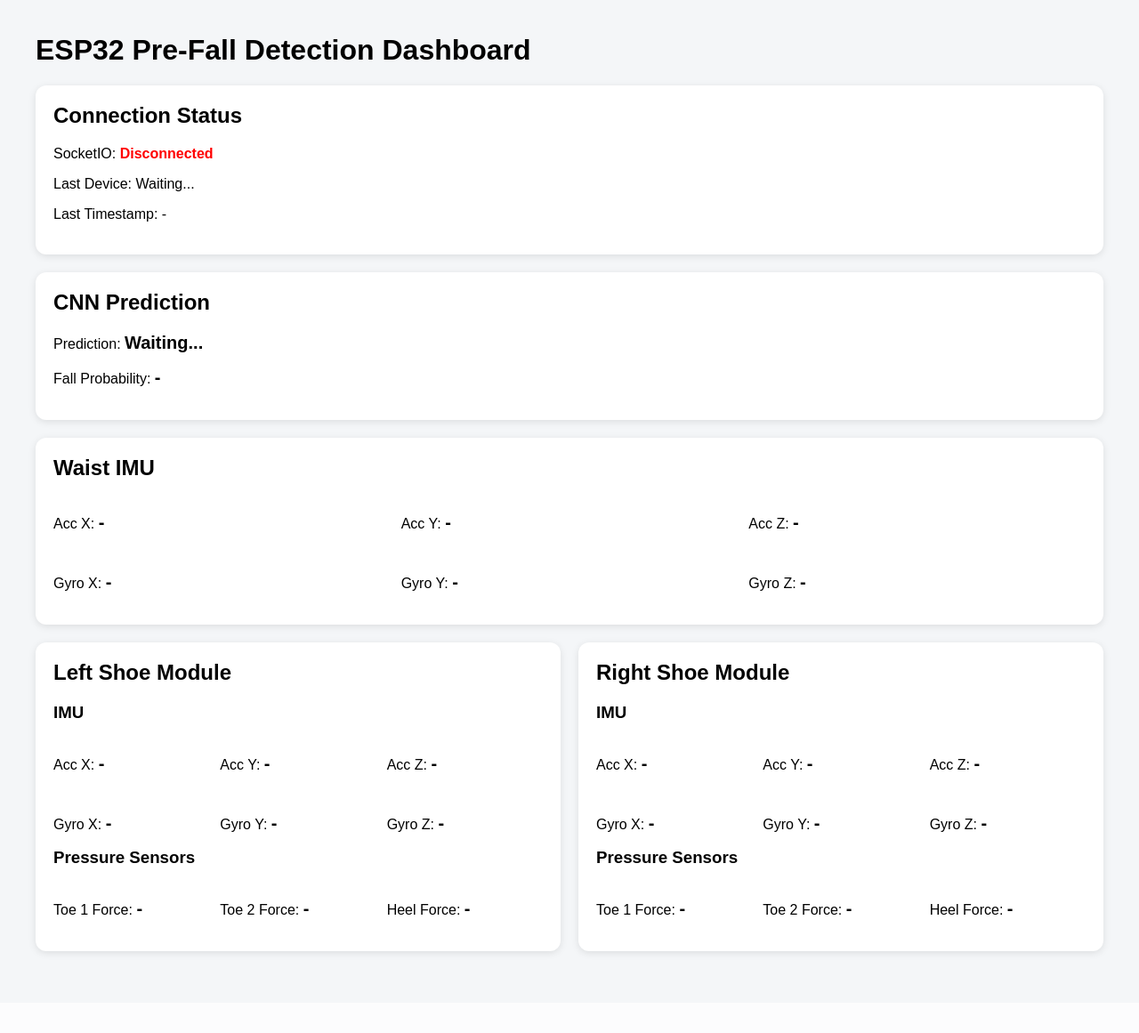
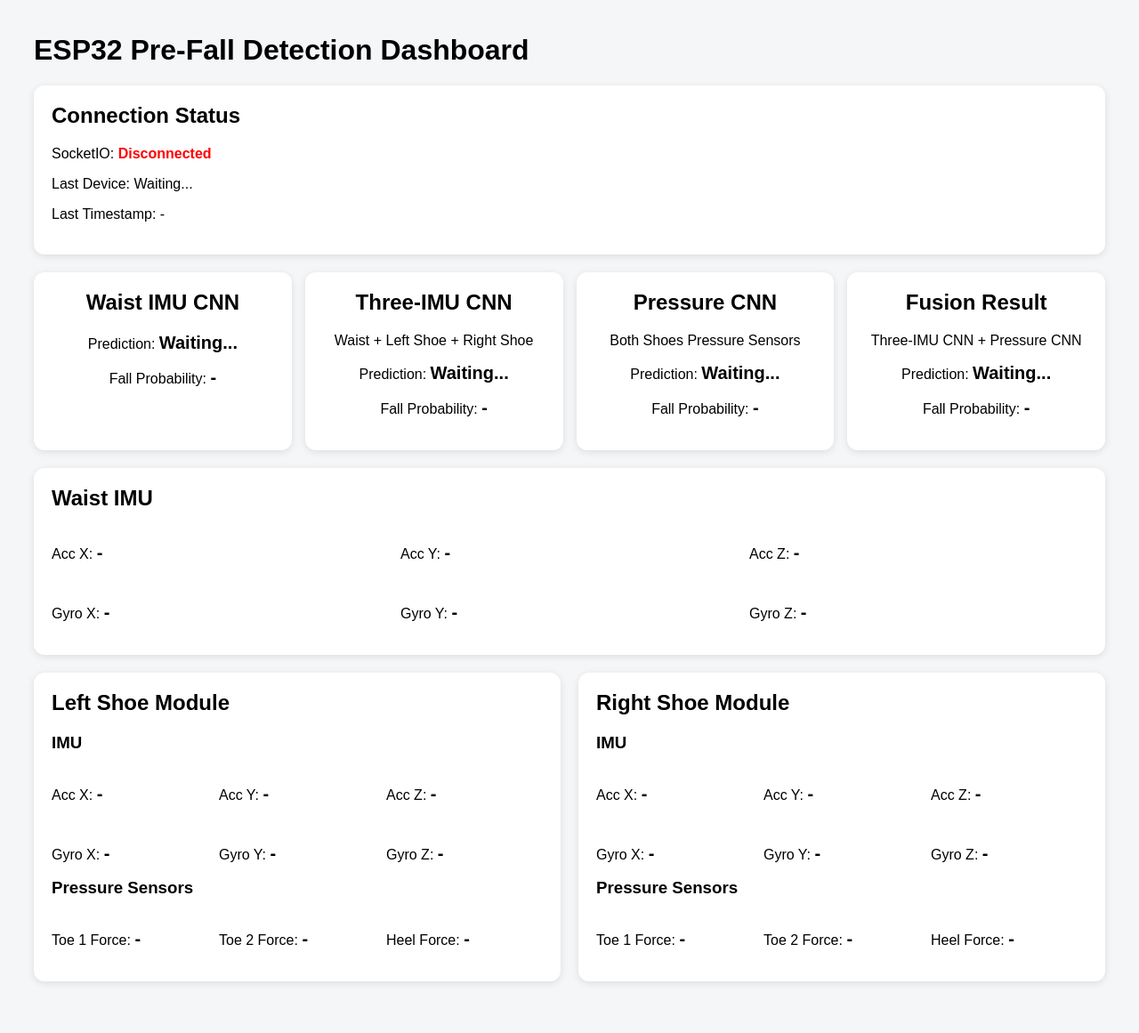
Before and after one commit to Willyy33/FallDetection, a Flask app: page / in a window 1280 px wide. Shown: the whole page at 89% size. Before the commit the page ends 1075 px from the top, so only its background shows below. Run offline with Flask 3, Linux system fonts and the light colour scheme; parts of the project's set-up code (start-up, migrations or seed data) failed here and were passed over; some libraries are stand-ins or nearby versions.

Commit message:
fall detection modules ui update

```diff
--- a/app.py
+++ b/app.py
@@ -99,7 +99,10 @@ def on_message(client, userdata, msg):
             "timestamp": payload.get("timestamp"),
             "imu": imu,
             "pressure": pressure,
-            "predictionResult": None
+            "predictionResult": None,
+            "combinedPredictionResult": None,
+            "pressurePredictionResult": None,
+            "fusionPredictionResult": None
         }
 
         # Run CNN prediction only using waist IMU
--- a/templates/index.html
+++ b/templates/index.html
@@ -12,7 +12,7 @@
         }
 
         .container {
-            max-width: 1200px;
+            max-width: 1300px;
             margin: auto;
         }
 
@@ -28,6 +28,17 @@
             display: grid;
             grid-template-columns: repeat(3, 1fr);
             gap: 12px;
+        }
+
+        .prediction-grid {
+            display: grid;
+            grid-template-columns: repeat(4, 1fr);
+            gap: 15px;
+        }
+
+        .prediction-card {
+            min-height: 160px;
+            text-align: center;
         }
 
         .shoe-grid {
@@ -63,12 +74,24 @@
             margin-top: 0;
         }
 
+        @media (max-width: 1100px) {
+            .prediction-grid {
+                grid-template-columns: repeat(2, 1fr);
+            }
+        }
+
         @media (max-width: 900px) {
             .shoe-grid {
                 grid-template-columns: 1fr;
             }
 
             .grid {
+                grid-template-columns: 1fr;
+            }
+        }
+
+        @media (max-width: 700px) {
+            .prediction-grid {
                 grid-template-columns: 1fr;
             }
         }
@@ -87,10 +110,33 @@
         <p>Last Timestamp: <span id="lastTimestamp">-</span></p>
     </div>
 
-    <div class="card">
-        <h2>CNN Prediction</h2>
-        <p>Prediction: <span class="value" id="prediction">Waiting...</span></p>
-        <p>Fall Probability: <span class="value" id="probability">-</span></p>
+    <div class="prediction-grid">
+        <div class="card prediction-card">
+            <h2>Waist IMU CNN</h2>
+            <p>Prediction: <span class="value" id="prediction">Waiting...</span></p>
+            <p>Fall Probability: <span class="value" id="probability">-</span></p>
+        </div>
+
+        <div class="card prediction-card">
+            <h2>Three-IMU CNN</h2>
+            <p>Waist + Left Shoe + Right Shoe</p>
+            <p>Prediction: <span class="value" id="combined_prediction">Waiting...</span></p>
+            <p>Fall Probability: <span class="value" id="combined_probability">-</span></p>
+        </div>
+
+        <div class="card prediction-card">
+            <h2>Pressure CNN</h2>
+            <p>Both Shoes Pressure Sensors</p>
+            <p>Prediction: <span class="value" id="pressure_prediction">Waiting...</span></p>
+            <p>Fall Probability: <span class="value" id="pressure_probability">-</span></p>
+        </div>
+
+        <div class="card prediction-card">
+            <h2>Fusion Result</h2>
+            <p>Three-IMU CNN + Pressure CNN</p>
+            <p>Prediction: <span class="value" id="fusion_prediction">Waiting...</span></p>
+            <p>Fall Probability: <span class="value" id="fusion_probability">-</span></p>
+        </div>
     </div>
 
     <div class="card">
@@ -189,6 +235,26 @@
         document.getElementById(prefix + "_heel").innerText = Number(pressure.heelForce ?? 0).toFixed(2);
     }
 
+    function updatePrediction(predictionData, predictionId, probabilityId) {
+        const pred = document.getElementById(predictionId);
+        const prob = document.getElementById(probabilityId);
+
+        if (predictionData) {
+            pred.innerText = predictionData.prediction;
+            prob.innerText = Number(predictionData.fallProbability).toFixed(4);
+
+            if (predictionData.fallProbability >= 0.5) {
+                pred.className = "value danger";
+            } else {
+                pred.className = "value normal";
+            }
+        } else {
+            pred.innerText = "Collecting samples...";
+            prob.innerText = "-";
+            pred.className = "value";
+        }
+    }
+
     socket.on("sensor_update", function(data) {
         console.log("Received sensor data:", data);
 
@@ -203,23 +269,6 @@
 
         if (deviceId === "waist_imu_01") {
             updateIMU("waist", imu);
-
-            if (data.predictionResult) {
-                const pred = document.getElementById("prediction");
-                const prob = document.getElementById("probability");
-
-                pred.innerText = data.predictionResult.prediction;
-                prob.innerText = Number(data.predictionResult.fallProbability).toFixed(4);
-
-                if (data.predictionResult.fallProbability >= 0.5) {
-                    pred.className = "value danger";
-                } else {
-                    pred.className = "value normal";
-                }
-            } else {
-                document.getElementById("prediction").innerText = "Collecting 100 samples...";
-                document.getElementById("probability").innerText = "-";
-            }
         }
 
         if (deviceId === "left_shoe_01") {
@@ -231,6 +280,26 @@
             updateIMU("right", imu);
             updatePressure("right", pressure);
         }
+
+        updatePrediction(data.predictionResult, "prediction", "probability");
+
+        updatePrediction(
+            data.combinedPredictionResult,
+            "combined_prediction",
+            "combined_probability"
+        );
+
+        updatePrediction(
+            data.pressurePredictionResult,
+            "pressure_prediction",
+            "pressure_probability"
+        );
+
+        updatePrediction(
+            data.fusionPredictionResult,
+            "fusion_prediction",
+            "fusion_probability"
+        );
     });
 </script>
 
```
